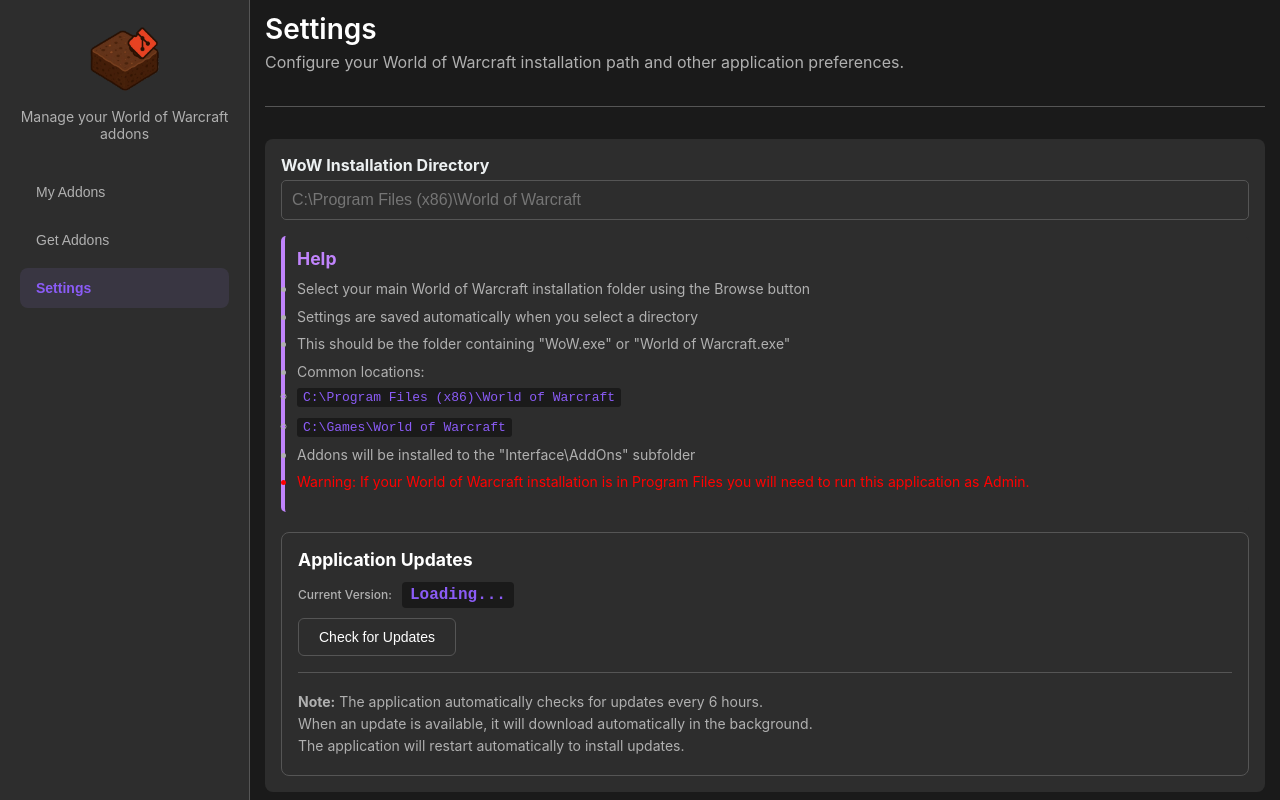
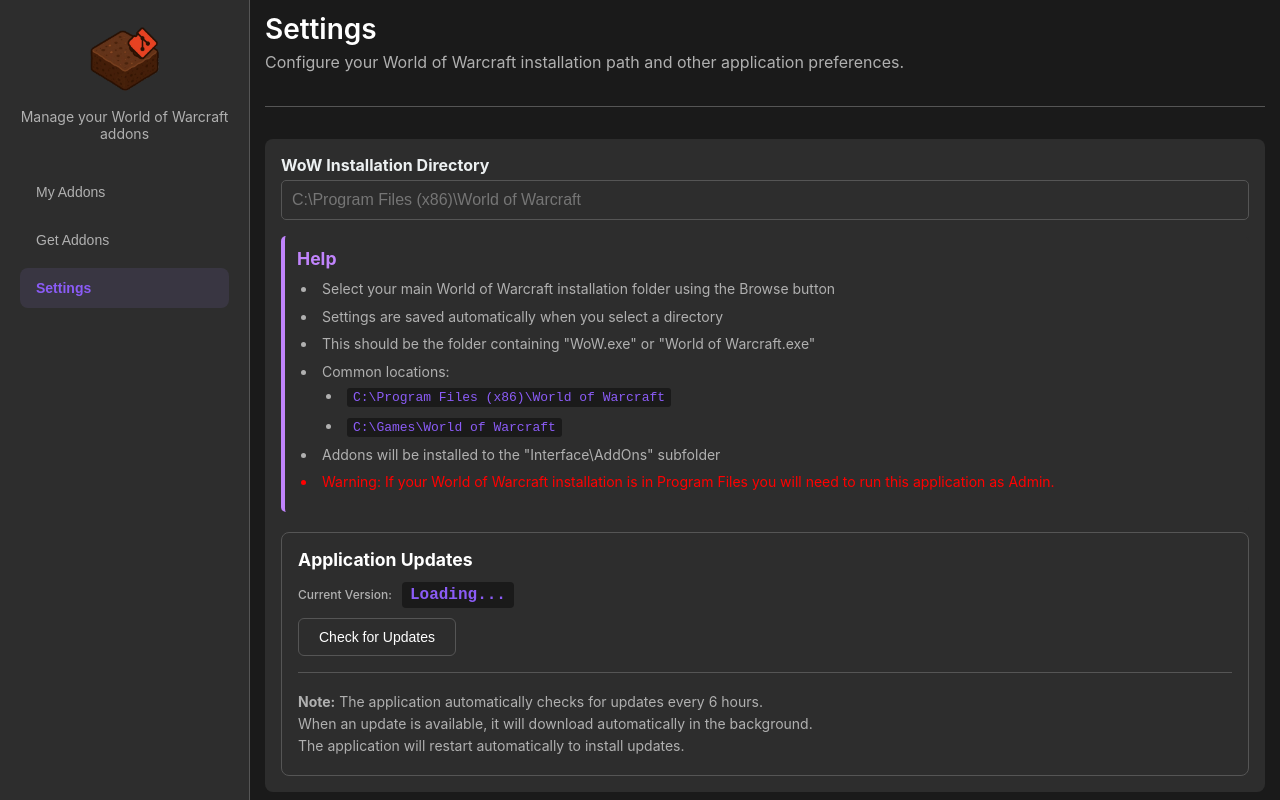
Before and after one commit to LoneBrownie/AddonManager, a React (Create React App) app: page / in a window 1280 px wide. Both pictures are taken after a click on the button "Settings". Built offline with nearby package versions, Linux system fonts and the light colour scheme; the HTML template or start-up script is replaced by a standard one.

Commit message:
Corrected styling in settings page

```diff
--- a/src/components/Settings.css
+++ b/src/components/Settings.css
@@ -116,16 +116,20 @@
 .settings-help ul {
   color: var(--text-secondary-color);
   font-size: 14px;
+  padding-left: 20px; /* Add padding to make room for bullet points */
+  list-style-type: disc; /* Ensure bullet points are shown */
 }
 
 .settings-help li {
   margin-bottom: 8px;
   line-height: 1.4;
+  padding-left: 5px; /* Add a bit more space between bullet and text */
 }
 
 .settings-help ul ul {
   margin-top: 5px;
   margin-bottom: 5px;
+  padding-left: 20px; /* Nested lists need padding too */
 }
 
 .settings-help code {
```
